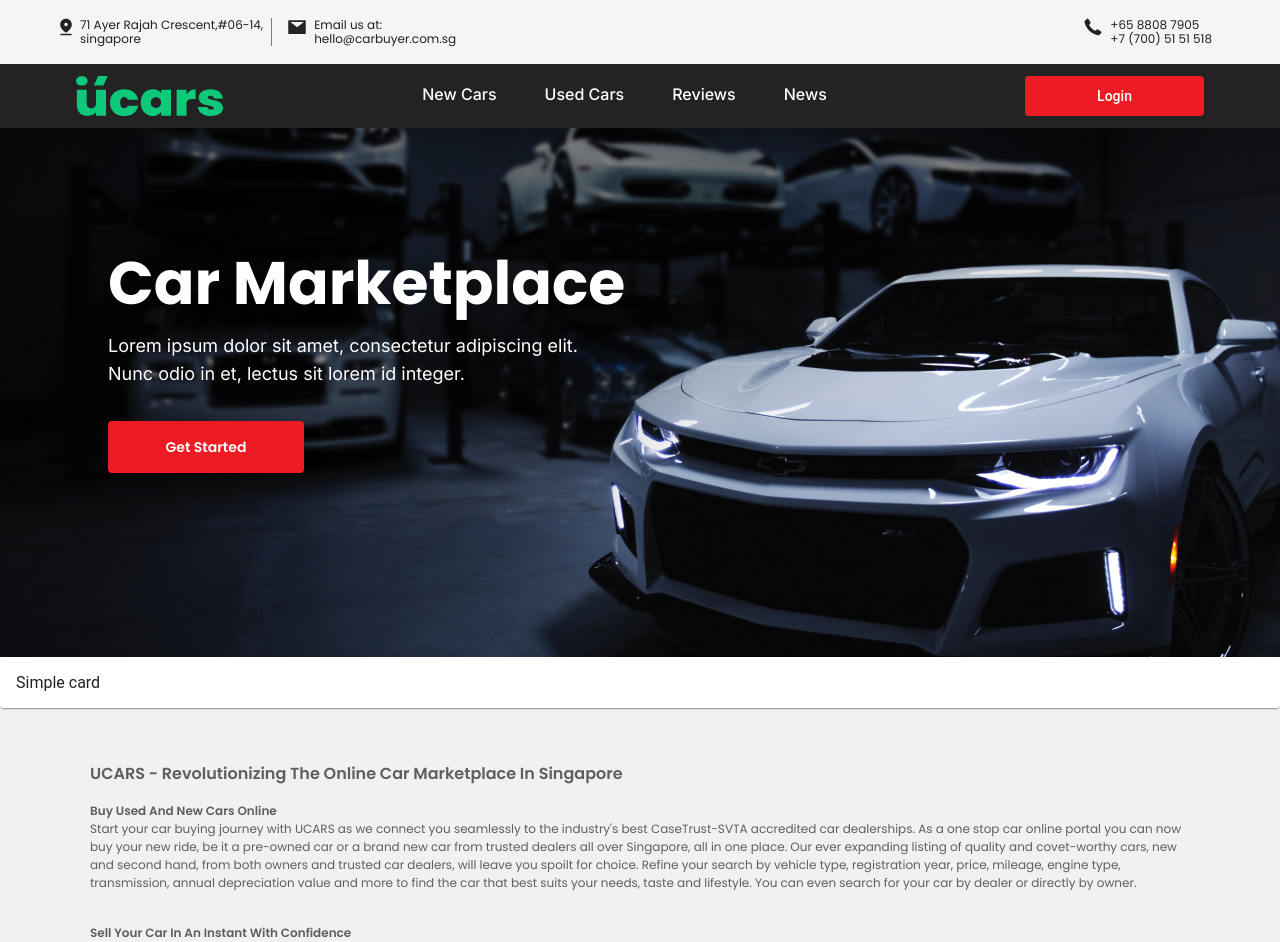
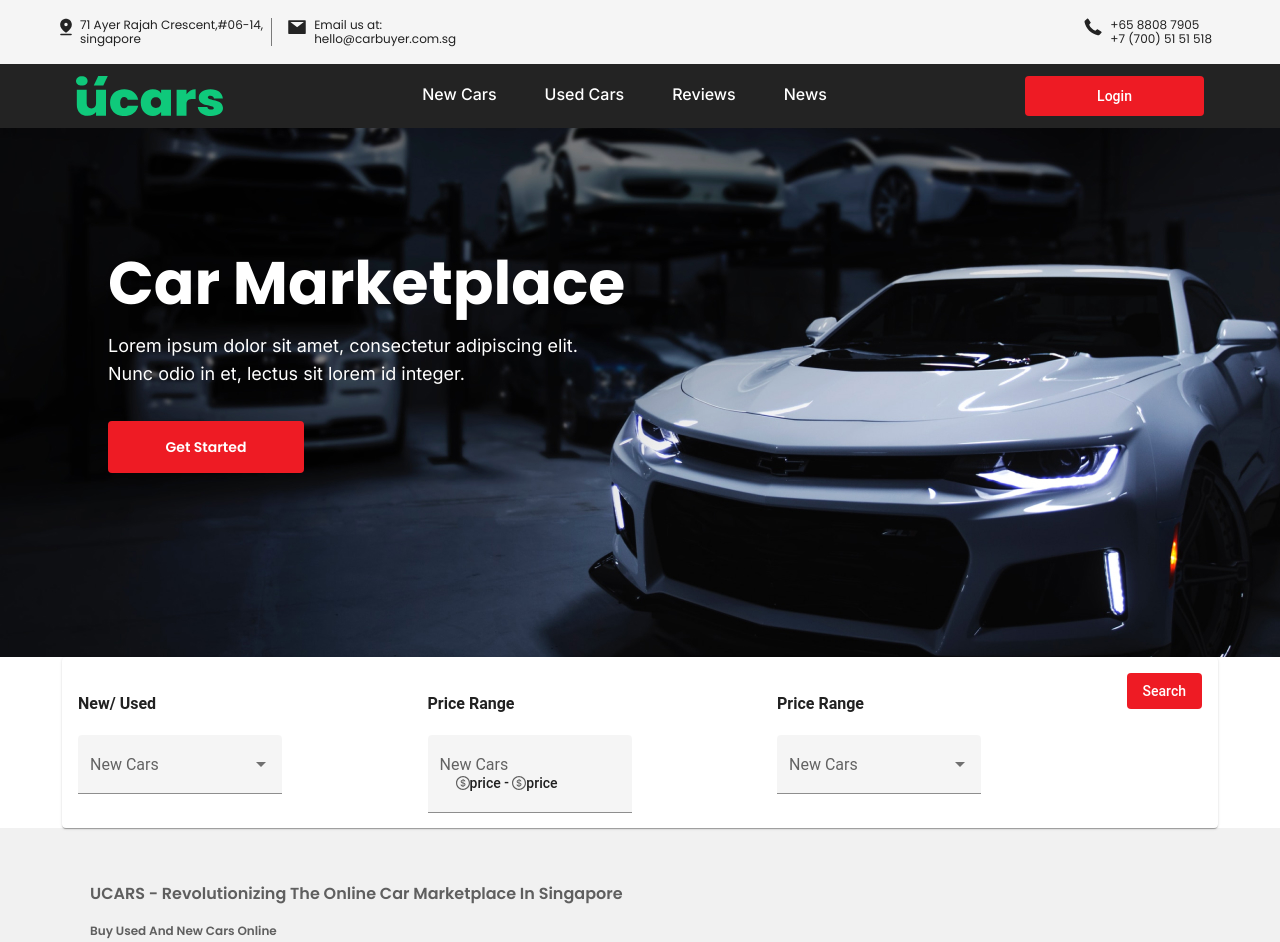
Before and after one commit to Calvin-Wijaya/BelajarAngular, an Angular app: page /user in a window 1280 px wide. Shown: the top 942 px of the page. Built offline with nearby package versions, Linux system fonts and the light colour scheme.

Commit message:
add search-brand

```diff
--- a/src/app/view/user/components/search-brand/search-brand.component.html
+++ b/src/app/view/user/components/search-brand/search-brand.component.html
@@ -1 +1,55 @@
-<mat-card>Simple card</mat-card>
+<div class="container">
+  <mat-card>
+    <div class="flex-4">
+      <div class="col">
+        <h4>New/ Used</h4>
+        <mat-form-field appearance="fill">
+          <mat-label>New Cars</mat-label>
+          <mat-select>
+            <mat-option *ngFor="let used of using" [value]="used">
+              <mat-radio-button>{{ used }}</mat-radio-button>
+            </mat-option>
+          </mat-select>
+        </mat-form-field>
+      </div>
+
+      <div class="col">
+        <h4>Price Range</h4>
+        <mat-form-field appearance="fill">
+          <mat-label>New Cars</mat-label>
+          <button mat-button [matMenuTriggerFor]="menu">
+            <img src="../../../../../assets/icon/dolar.svg" />
+            <mat-label>{{ money }}</mat-label>
+            -
+            <img src="../../../../../assets/icon/dolar.svg" />
+            <mat-label>{{ money }}</mat-label>
+          </button>
+          <mat-menu #menu="matMenu">
+            <mat-form-field appearance="outline">
+              <mat-label>Outline form field</mat-label>
+              <input matInput placeholder="Placeholder" />
+              <mat-icon matSuffix>sentiment_very_satisfied</mat-icon>
+              <mat-hint>Hint</mat-hint>
+            </mat-form-field>
+          </mat-menu>
+        </mat-form-field>
+      </div>
+
+      <div class="col">
+        <h4>Price Range</h4>
+        <mat-form-field appearance="fill">
+          <mat-label>New Cars</mat-label>
+          <mat-select>
+            <mat-option *ngFor="let used of using" [value]="used">
+              <mat-radio-button>{{ used }}</mat-radio-button>
+            </mat-option>
+          </mat-select>
+        </mat-form-field>
+      </div>
+
+      <div class="col">
+        <button mat-flat-button class="btn-red">Search</button>
+      </div>
+    </div>
+  </mat-card>
+</div>
--- a/src/app/view/user/components/search-brand/search-brand.component.scss
+++ b/src/app/view/user/components/search-brand/search-brand.component.scss
@@ -0,0 +1,13 @@
+.container {
+    margin: 0 62px !important;
+}
+
+mat-card {
+    height: 139px;
+}
+
+.flex-4 {
+    display: flex !important;
+    flex: 4 !important;
+    justify-content: space-between !important;
+}
--- a/src/app/view/user/components/search-brand/search-brand.component.ts
+++ b/src/app/view/user/components/search-brand/search-brand.component.ts
@@ -3,13 +3,18 @@ import { Component, OnInit } from '@angular/core';
 @Component({
   selector: 'app-search-brand',
   templateUrl: './search-brand.component.html',
-  styleUrls: ['./search-brand.component.scss']
+  styleUrls: ['./search-brand.component.scss'],
 })
 export class SearchBrandComponent implements OnInit {
+  using = [
+    'New CarNew Car ( Authorised Dealer)',
+    'New Car ( Parallel Importer )',
+    'Used Cars',
+  ];
 
-  constructor() { }
+  money = 'price';
 
-  ngOnInit(): void {
-  }
+  constructor() {}
 
+  ngOnInit(): void {}
 }
```
Also changed, not shown: src/assets/img/Rectangle 700.jpg (added).
